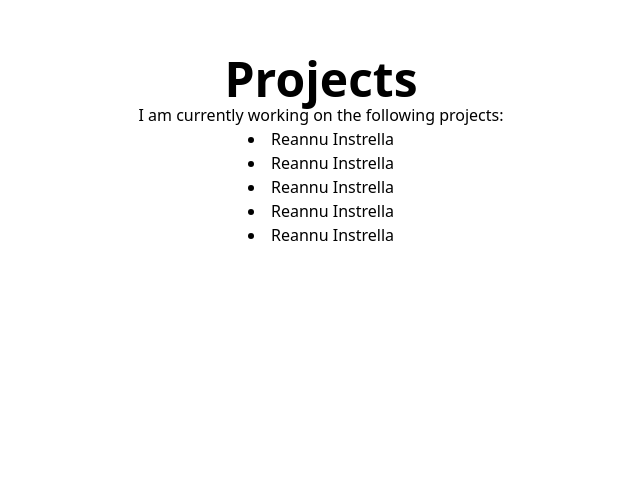
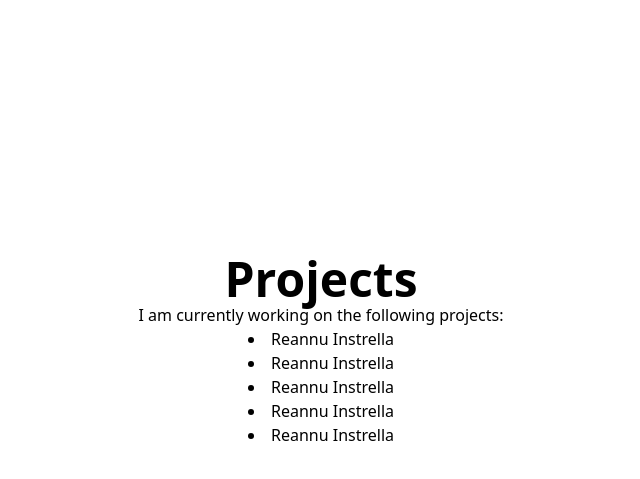
Before and after one commit to reannu123/hello-world, a React (Vite) app in the folder reannu123.github.io/: page / in a window 1280 px wide. Shown: the part 2185-2664 px from the top of the page, without its empty margins (319-959 px from the left). Built offline with nearby package versions, Linux system fonts and the light colour scheme.

Commit message:
adjustments to height and margins between sections

```diff
--- a/reannu123.github.io/src/App.tsx
+++ b/reannu123.github.io/src/App.tsx
@@ -18,31 +18,31 @@ function App() {
       <div className="flex flex-col items-center justify-center dark:text-gray-100">
         <section
           id="Summary"
-          className=" w-full min-h-[90vh] flex justify-center items-center text-center"
+          className=" w-full min-h-[85vh] mb-[10vh] flex justify-center items-center text-center"
         >
           <Summary />
         </section>
         <section
           id="Skills"
-          className="w-full min-h-[90vh] flex-col justify-center items-center text-center"
+          className="w-full min-h-[90vh]  flex-col justify-center items-center text-center"
         >
           <Skills />
         </section>
         <section
           id="Education"
-          className="w-full min-h-[90vh]  flex-col justify-center items-center text-center"
+          className="w-full min-h-[90vh]  mt-[10vh] flex-col justify-center items-center text-center"
         >
           <Education />
         </section>
         <section
           id="Projects"
-          className="w-full min-h-[90vh]  flex-col justify-center items-center text-center"
+          className="w-full min-h-[90vh]  mt-[10vh] flex-col justify-center items-center text-center"
         >
           <Projects />
         </section>
         <section
           id="Others"
-          className="w-full min-h-[90vh] flex-col justify-center items-center text-center"
+          className="w-full min-h-[90vh] mt-[10vh] flex-col justify-center items-center text-center"
         >
           <Hobbies />
         </section>
```
